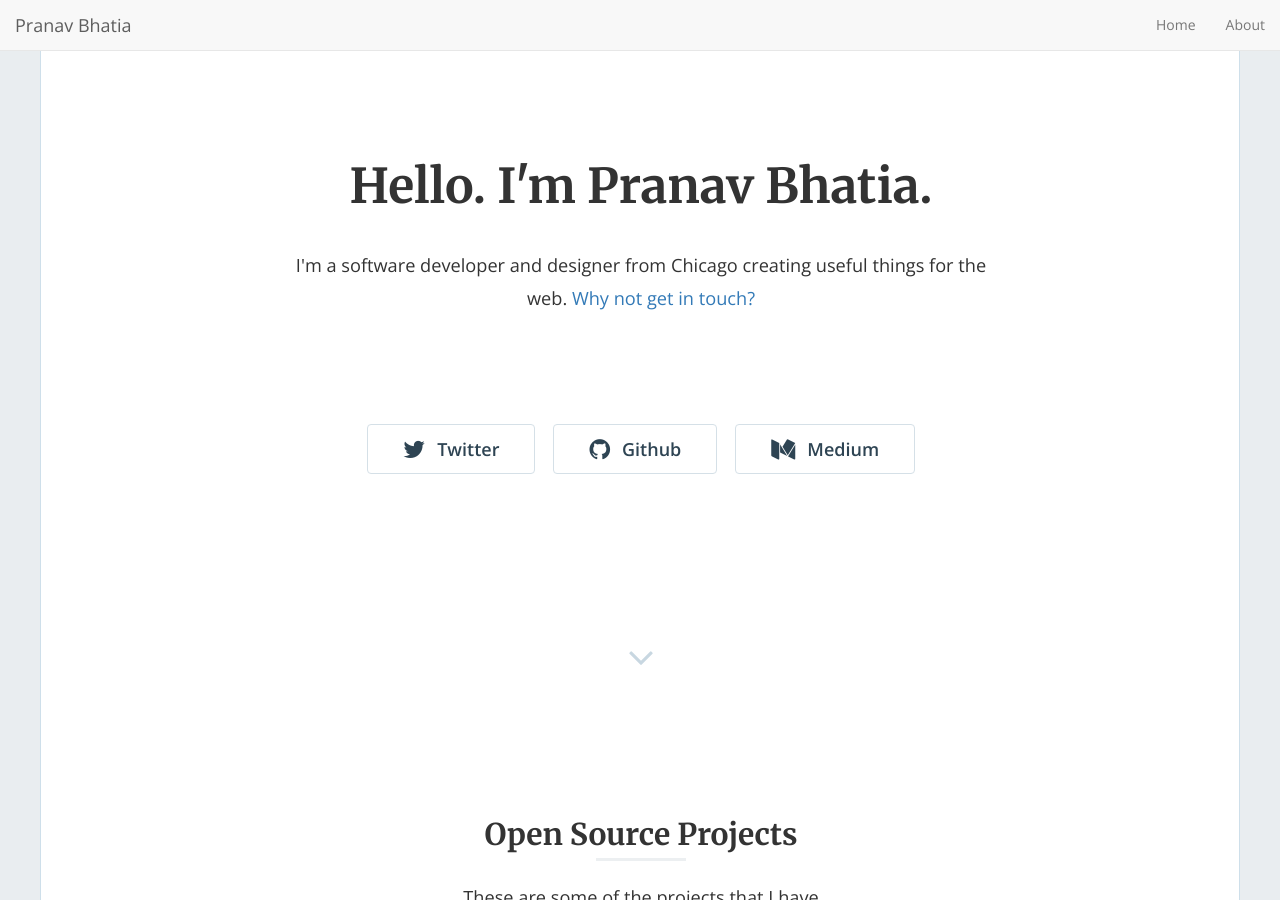
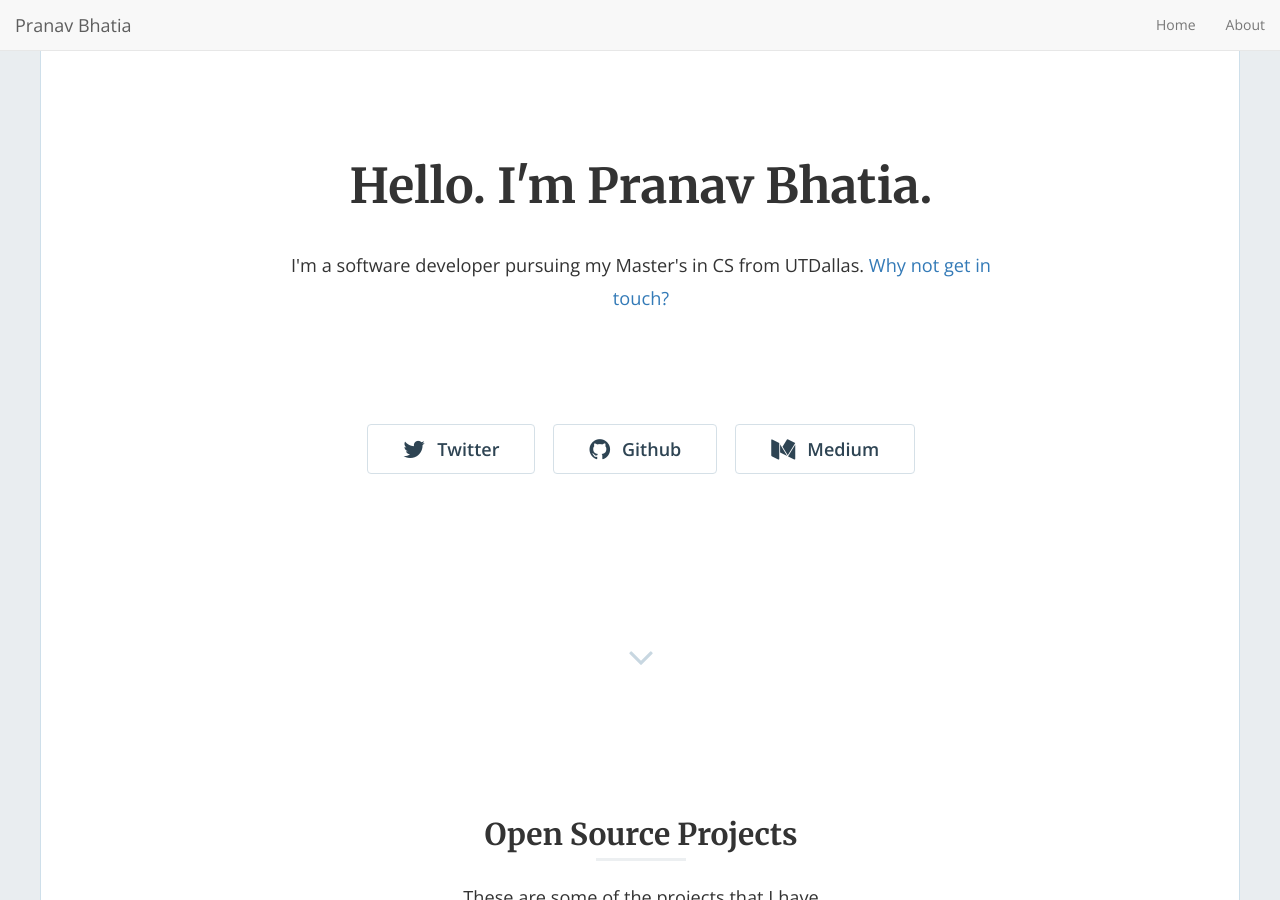
Before and after one commit to prav10194/prav10194.github.io, a Jekyll site: the page built from index.html, in a window 1280 px wide and 900 px high. Built offline with Jekyll 4.4.1, drawn with Linux system fonts in a browser that asks for light colours; nearby versions of some CDN libraries; the list of posts is cut into pages by our own code; some of the changed text lies outside the part shown.

Commit message:
Update global.yml

```diff
--- a/_data/global.yml
+++ b/_data/global.yml
@@ -1,9 +1,9 @@
 # Site Settings
 title: "Hello. I'm Pranav Bhatia."
-description: "I'm a software developer and designer from Chicago creating useful things for the web."
+description: "I'm a software developer pursuing my Master's in CS from UTDallas. "
 url: 'https://prav10194.github.io/' # the base hostname & protocol for your site
 nav: "true"
-footer_text: '© 2017 Pranav Bhatia'
+footer_text: '© 2018 Pranav Bhatia'
 twitter: 'i_prav'
 github: 'prav10194'
 #facebook: 'blog.prav10194.com'
```
